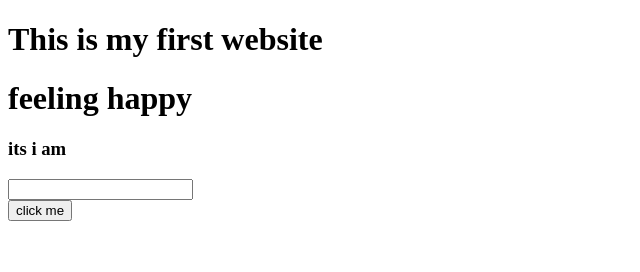
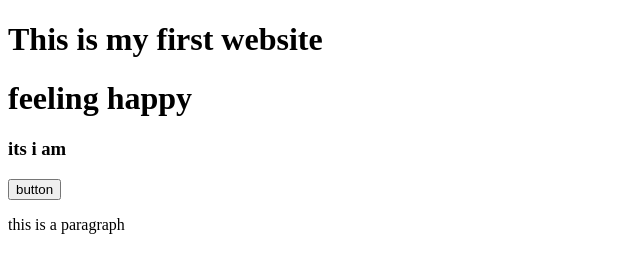
Before and after one commit to gitimran231/first-website, a plain HTML site: page index.html in a window 1280 px wide. Shown: the whole page, without its empty margins (0-640 px from the left). Drawn offline with Linux system fonts and the light colour scheme.

Commit message:
this is another

```diff
--- a/index.html
+++ b/index.html
@@ -10,8 +10,7 @@
 <h1>This is my first website</h1>
 <h1>feeling happy </h1>
 <h3>its i am</h3>
-<input type="text">
-<br>
-<button>click me</button>
+<button>button</button>
+<p>this is a paragraph</p>
 </body>
 </html>
```
